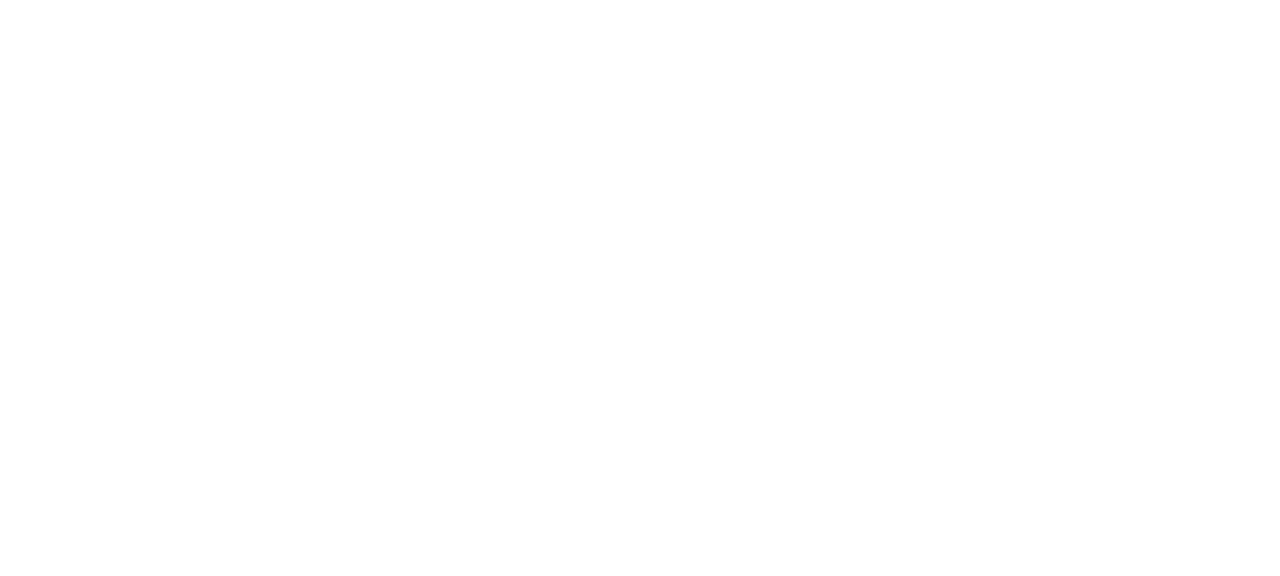
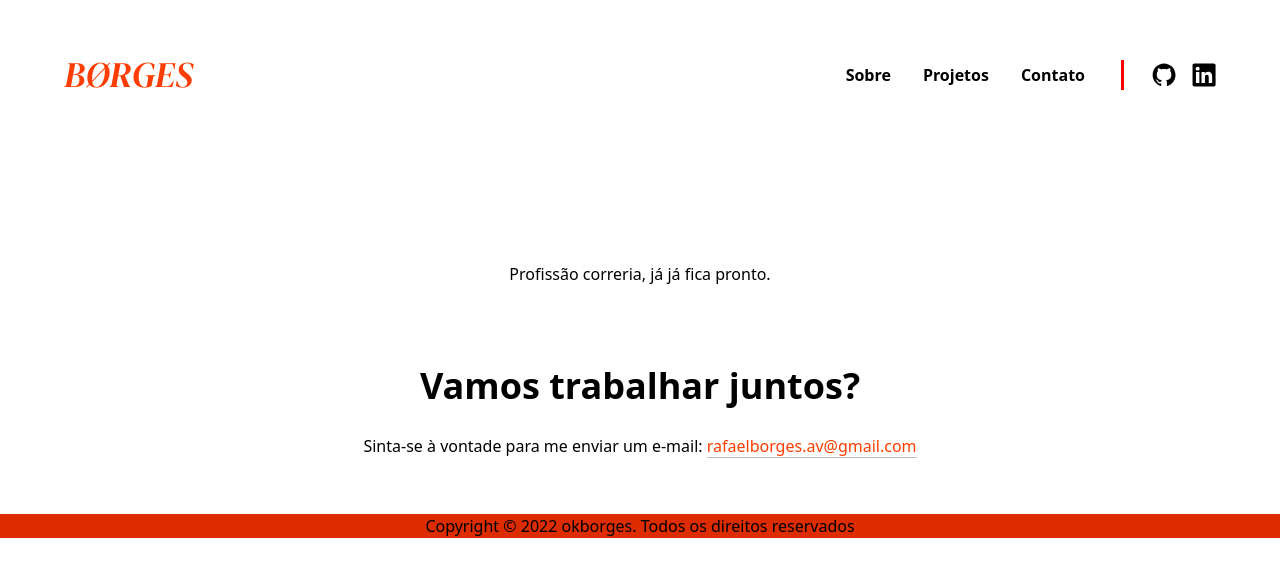
Before and after one commit to okborges/portfolio, a Nuxt app: page /contato in a window 1280 px wide. Before the commit this address had no page. Shown: the top 576 px of the page. Built offline with nearby package versions, Linux system fonts and the light colour scheme.

Commit message:
ajustes gerais

```diff
--- a/components/AboutMe.vue
+++ b/components/AboutMe.vue
@@ -1,9 +1,10 @@
 <template>
-  <section class="max-w-6xl mx-auto justify-between pt-8 md:flex sm:pt-32">
+  <section
+    class="max-w-6xl mx-auto justify-between pt-8 md:flex sm:pt-32"
+    id="sobreMim"
+  >
     <div class="md:w-1/2 md:pr-6">
-      <h2 class="italico pb-6 text-white text-2xl sm:text-3xl" id="sobreMim">
-        Sobre mim
-      </h2>
+      <h2 class="italico pb-6 text-white text-2xl sm:text-3xl">Sobre mim</h2>
       <p class="pb-6 leading-8 sm:leading-8 sm:text-lg">
         Sou um empreendedor de 24 anos que adora projetar e construir soluções
         de alta qualidade. Você vai amar trabalha comigo, sempre prezo pelo
--- a/components/MainPrincipal.vue
+++ b/components/MainPrincipal.vue
@@ -53,7 +53,7 @@
           alt=""
           width="330"
         />
-        <p class="text-center text-xs italic pt-5">
+        <p class="text-center text-xs italic pt-5 hidden sm:block">
           Não é muito, mas é trabalho honesto
         </p>
       </div>
--- a/components/Projetos.vue
+++ b/components/Projetos.vue
@@ -1,8 +1,6 @@
 <template>
-  <section class="max-w-6xl mx-auto mt-24">
-    <h2 class="italico pb-12 text-white text-2xl sm:text-3xl" id="projetos">
-      Projetos
-    </h2>
+  <section class="max-w-6xl mx-auto pt-24" id="projetos">
+    <h2 class="italico pb-12 text-white text-2xl sm:text-3xl">Projetos</h2>
     <div class="space-y-10 md:grid md:grid-cols-3 md:gap-16 md:space-y-0">
       <div class="flex flex-col items-center">
         <svg
--- a/components/TheFooter.vue
+++ b/components/TheFooter.vue
@@ -1,5 +1,5 @@
 <template>
-  <footer class="text-center mt-20 mb-14">
+  <footer class="text-center mt-20">
     <h2 class="text-4xl font-bold pb-7">Vamos trabalhar juntos?</h2>
     <p>
       Sinta-se à vontade para me enviar um e-mail:
@@ -10,6 +10,13 @@
         >rafaelborges.av@gmail.com</a
       >
     </p>
+    <div class="laranjinha text-center mt-14">
+      <p>
+        Copyright © 2022
+        <a href="https://linkedin.com/in/okborges" target="_blank">okborges</a>.
+        Todos os direitos reservados
+      </p>
+    </div>
   </footer>
 </template>
 
@@ -27,4 +34,7 @@ export default {};
 .texto-azul:hover {
   border-bottom: 1px solid #ff3d00;
 }
+.laranjinha {
+  background-color: #dd2c00;
+}
 </style>
--- a/components/TheHeader.vue
+++ b/components/TheHeader.vue
@@ -1,14 +1,17 @@
 <template>
   <header class="max-w-6xl mx-auto">
+    <div class="mx-8 xl:mx-0">
       <div class="flex items-center justify-between pt-12">
-      <a href="/" class="logo">Borges</a>
+        <a href="/" class="logo">BØRGES</a>
 
         <div class="flex items-center space-x-7">
           <nav class="hidden sm:flex">
             <ul class="nav space-x-4 flex font-bold">
               <li><a href="#sobreMim" class="p-2">Sobre</a></li>
-            <li><a href="#projetos" class="p-2">Projetos</a></li>
-            <li><a href="#" class="p-2">Contato</a></li>
+              <li><NuxtLink to="#projetos" class="p-2">Projetos</NuxtLink></li>
+              <li>
+                <NuxtLink to="#" class="p-2">Contato</NuxtLink>
+              </li>
             </ul>
           </nav>
 
@@ -47,11 +50,12 @@
       </div>
       <nav class="pt-2 sm:hidden">
         <ul class="nav space-x-4 flex">
-        <li><a href="#">Sobre</a></li>
-        <li><a href="#">Projetos</a></li>
+          <li><a href="#sobreMim">Sobre</a></li>
+          <li><a href="#projetos">Projetos</a></li>
           <li><a href="#">Contato</a></li>
         </ul>
       </nav>
+    </div>
   </header>
 </template>
 
--- /dev/null
+++ b/layouts/default.vue
@@ -0,0 +1,19 @@
+<template>
+  <div>
+    <TheHeader />
+    <Nuxt />
+    <TheFooter />
+  </div>
+</template>
+
+<script>
+import TheHeader from "~/components/TheHeader.vue";
+import TheFooter from "~/components/TheFooter.vue";
+export default {
+  name: "default",
+  components: {
+    TheHeader,
+    TheFooter,
+  },
+};
+</script>
--- /dev/null
+++ b/pages/contato.vue
@@ -0,0 +1,11 @@
+<template>
+  <div>
+    <h1 class="text-center mt-40">Profissão correria, já já fica pronto.</h1>
+  </div>
+</template>
+
+<script>
+export default {};
+</script>
+
+<style></style>
--- a/pages/index.vue
+++ b/pages/index.vue
@@ -1,17 +1,9 @@
 <template>
   <div>
     <div class="mx-8">
-      <TheHeader />
       <MainPrincipal />
-      <TheFooter />
     </div>
-    <div class="laranjinha text-center">
-      <p>
-        Copyright © 2022
-        <a href="https://linkedin.com/in/okborges" target="_blank">okborges</a>.
-        Todos os direitos reservados
-      </p>
-    </div>
+
   </div>
 </template>
 
@@ -32,7 +24,5 @@ body {
   font-family: "Inter", sans-serif;
   color: #dfe3e4;
 }
-.laranjinha {
-  background-color: #dd2c00;
-}
+
 </style>
```
Also changed, not shown: 1 other file (tests, documents, lock files or other folders). Lines whose indentation alone changed are shown as unchanged.
